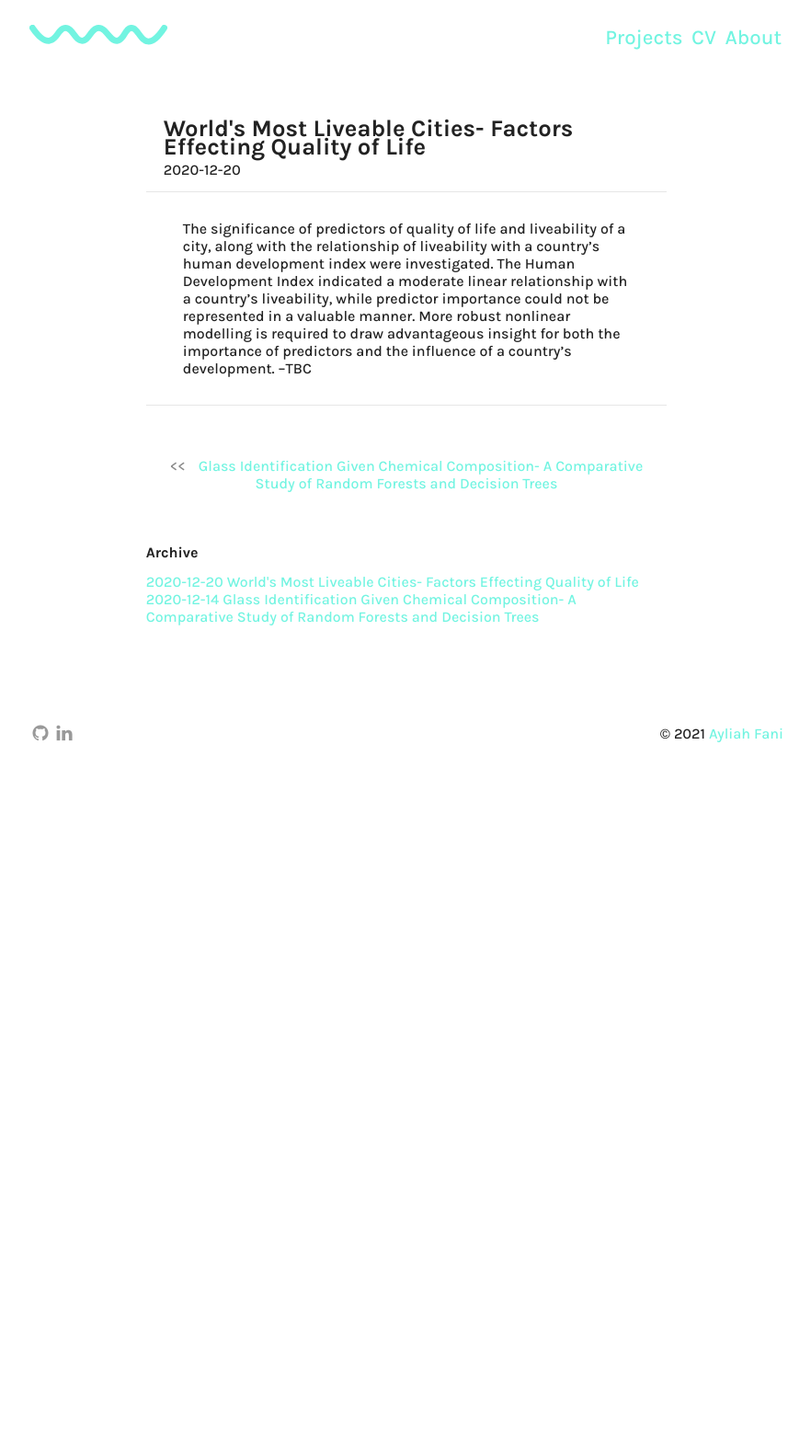
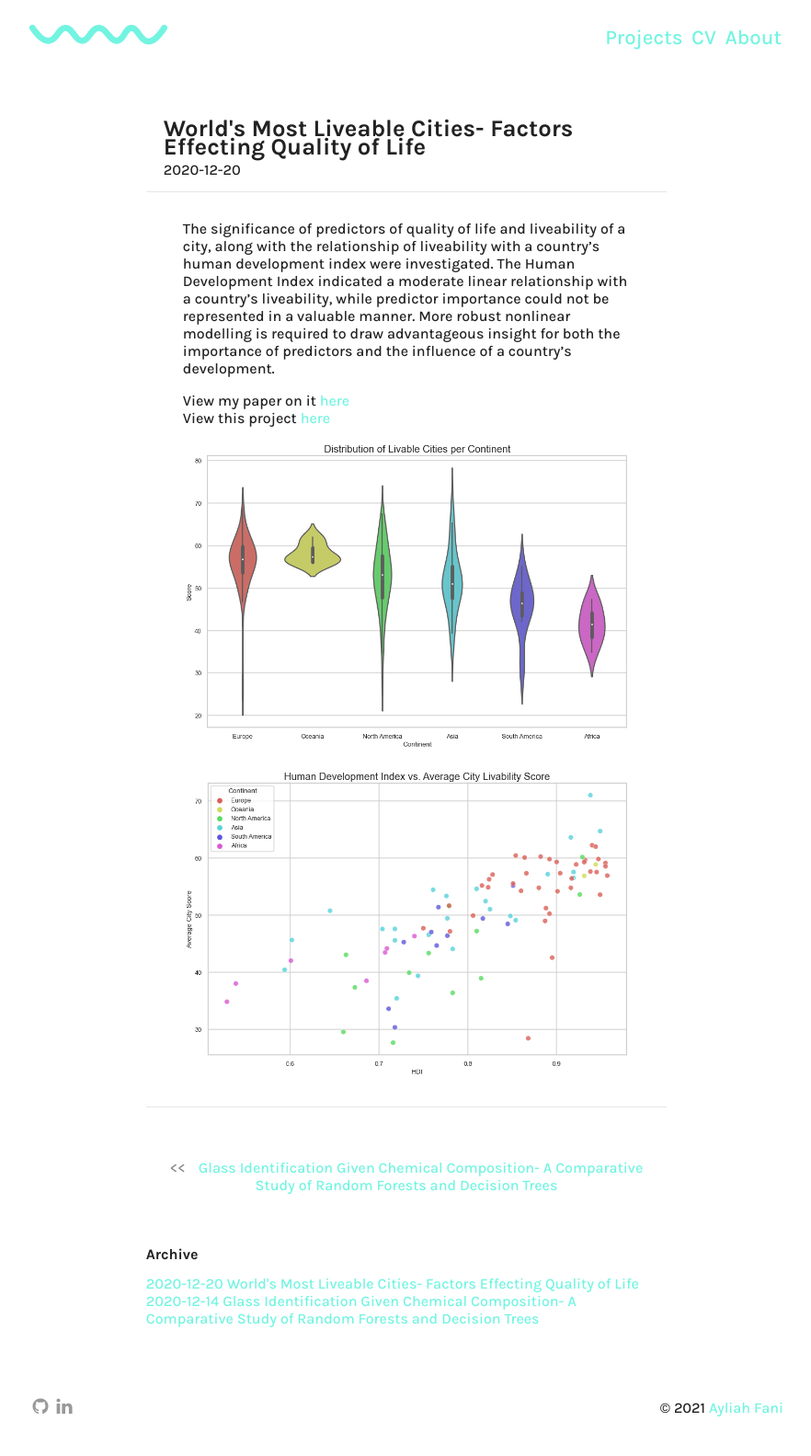
Before and after one commit to ayliahfani/ayliahfani.github.io, a Jekyll site: the page built from _posts/2020-12-20-cities.md, in a window 1280 px wide. Shown: the whole page at 92% size, without its empty margins (198-1080 px from the left). Built offline with Jekyll 4.4.1, drawn with Linux system fonts in a browser that asks for light colours; before the commit the page ends 900 px from its top, so only the background shows below that.

Commit message:
Update 2020-12-20-cities.md

```diff
--- a/_posts/2020-12-20-cities.md
+++ b/_posts/2020-12-20-cities.md
@@ -7,4 +7,12 @@
 published: true
 ---
 The significance of predictors of quality of life and liveability of a city, along with the relationship of liveability with a country’s human development index were investigated. The Human Development Index indicated a moderate linear relationship with a country’s liveability, while predictor importance could not be represented in a valuable manner. More robust nonlinear modelling is required to draw advantageous insight for both the importance of predictors and the influence of a country’s development.
---TBC
+
+View my paper on it [here](https://github.com/ayliahfani/INM430-Principles-of-Data-Science/blob/main/coursework/PoDS%20Coursework%20-%20Ayliah%20Fani.pdf)
+<br>
+View this project [here](https://github.com/ayliahfani/INM430-Principles-of-Data-Science/blob/main/coursework/coursework.ipynb)
+<br>
+
+
+![ML Poster]({{site.url}}/assets/img/posts/violinplot.png)<br>
+![ML Poster]({{site.url}}/assets/img/posts/HDI_liveability.png)
```
